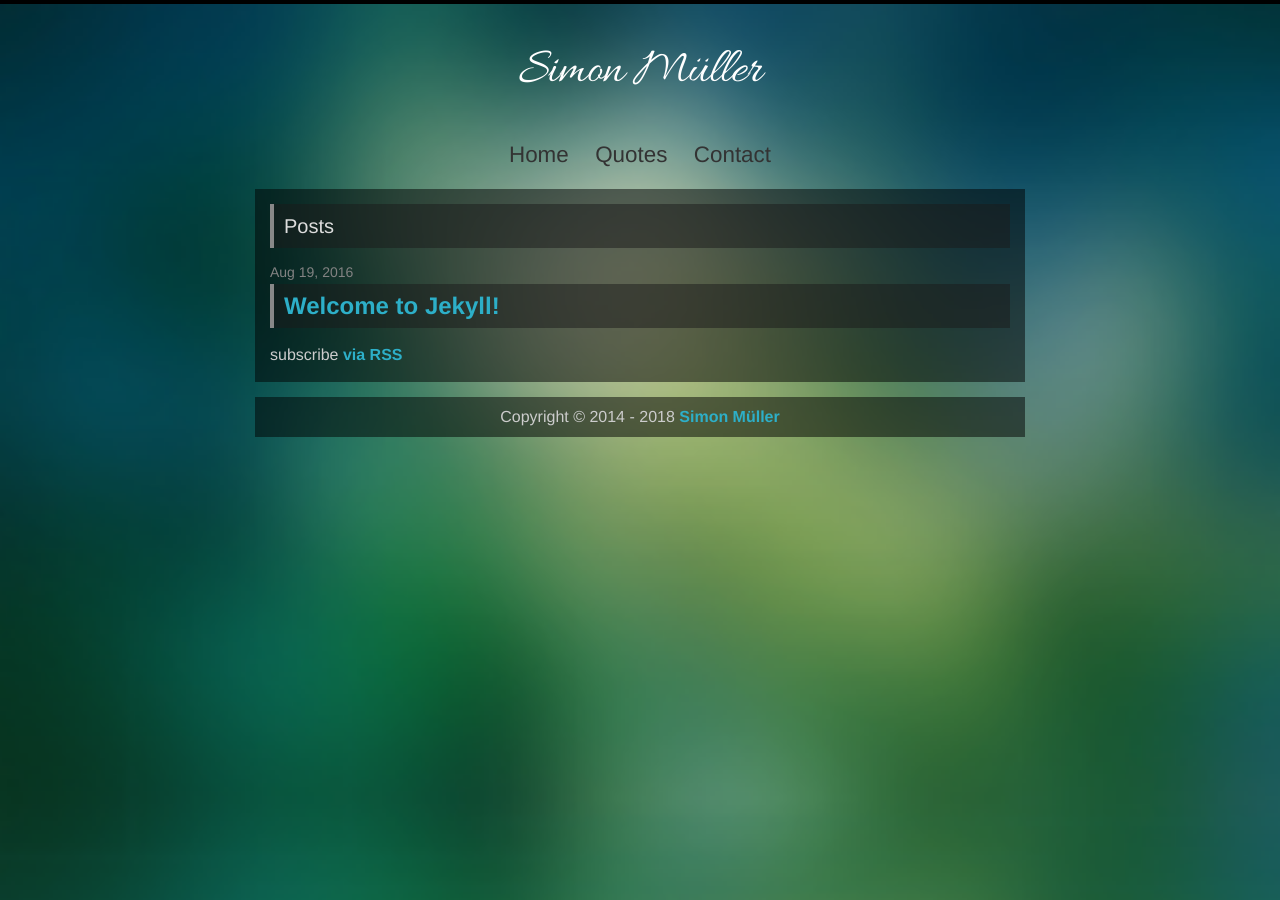
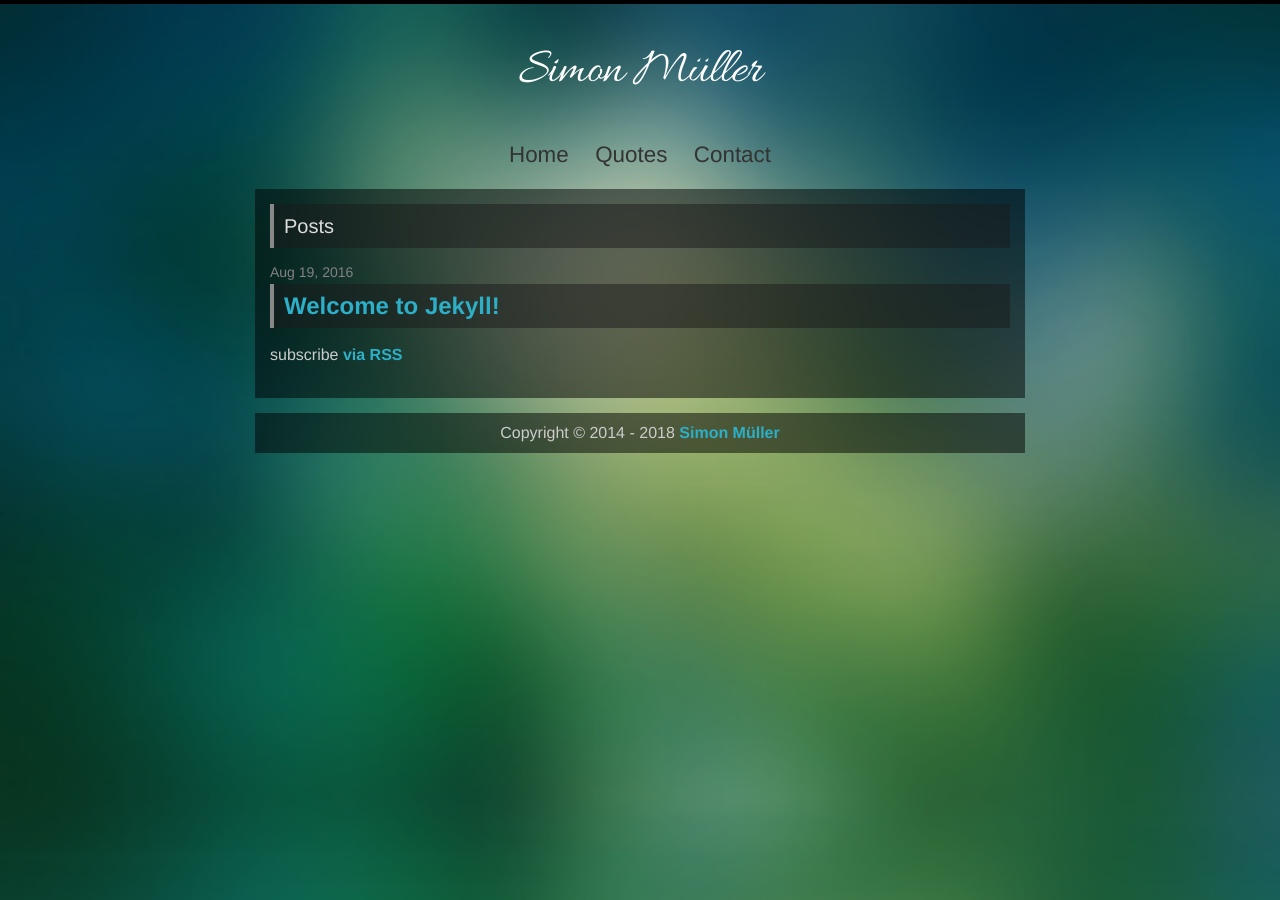
Before and after one commit to samuller/samuller.net, a Jekyll site: the page built from index.html, in a window 1280 px wide. Built offline with Jekyll 4.4.1, drawn with Linux system fonts in a browser that asks for light colours.

Commit message:
Make extra spacing below paragraphs the default

```diff
--- a/_includes/footer.html
+++ b/_includes/footer.html
@@ -1,9 +1,9 @@
 <footer class="site-footer">
 
   <div class="wrapper">
-    <p>
+    <div>
     Copyright &copy; 2014 - {{ site.time | date: '%Y' }} <a href="/">Simon Müller</a><br>
-    </p>
+    </div>
   </div>
 
 </footer>
--- a/_sass/_base.scss
+++ b/_sass/_base.scss
@@ -358,6 +358,10 @@ p.container {
     margin: 16px 0px;
 }
 
+p {
+    margin-bottom: 16px;
+}
+
 a.tooltip, a.tooltip:hover {
 	display: inline;
 	position: relative;
```
